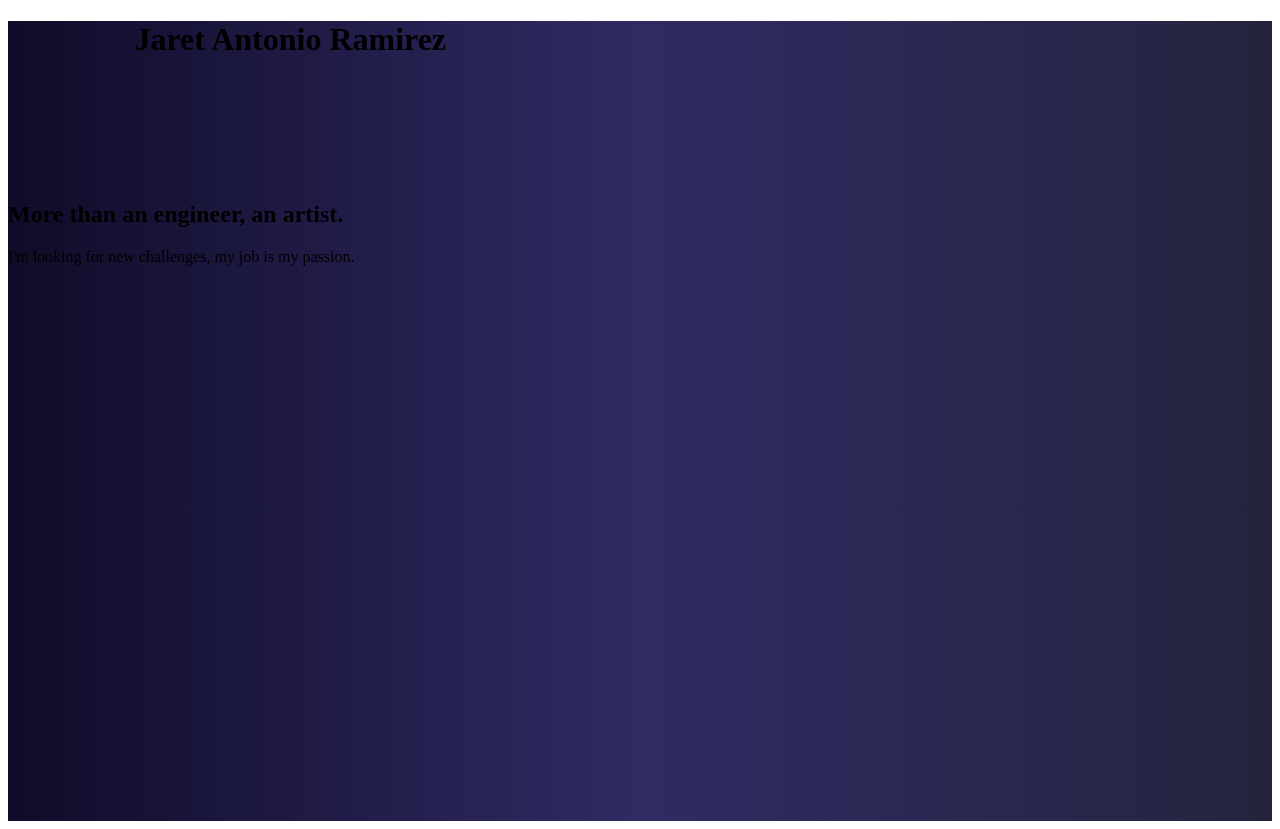
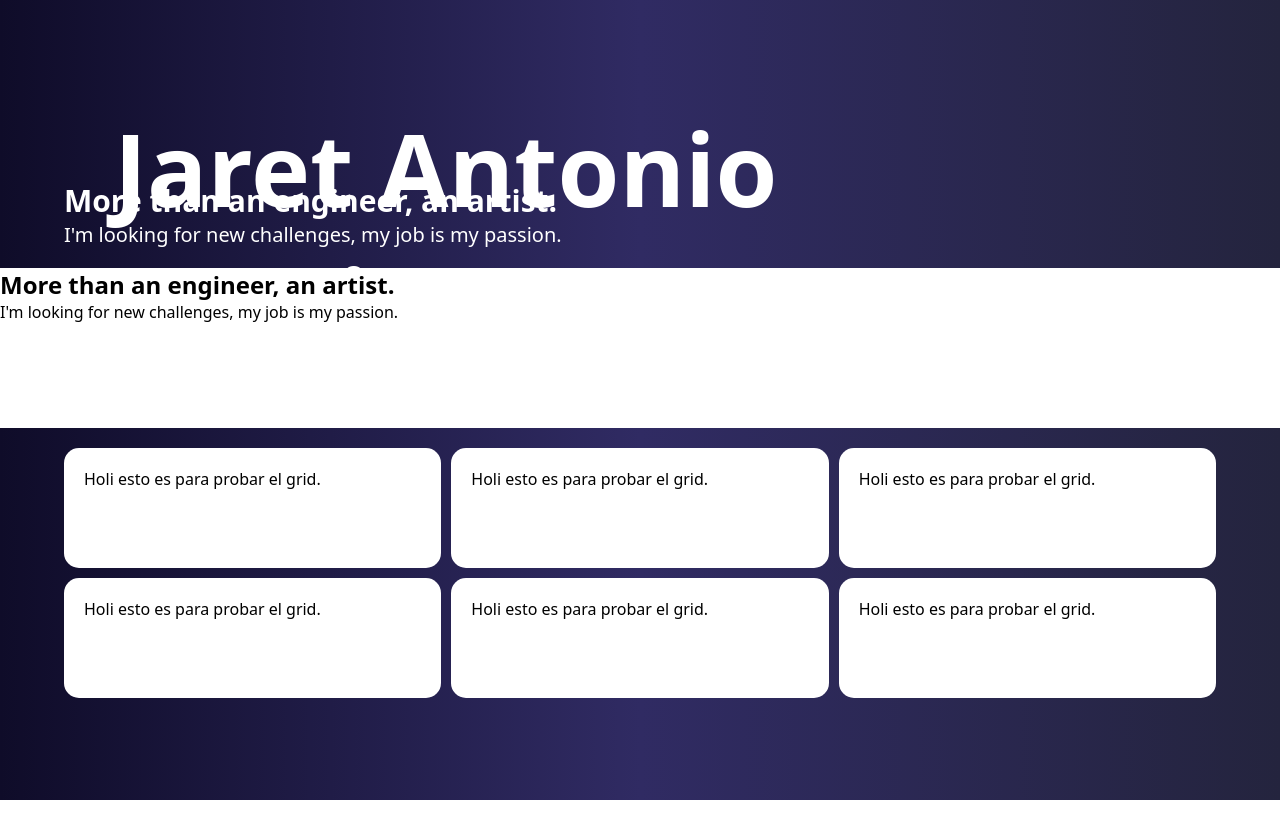
Before and after one commit to TlatoaniUwU/me.github.io, a plain HTML site: page index.html in a window 1280 px wide. After the commit the page ends 800 px from the top, so only its background shows below. Drawn offline with Linux system fonts and the light colour scheme.

Commit message:
Update 1

```diff
--- a/Resources/styles/style_main.css
+++ b/Resources/styles/style_main.css
@@ -1,11 +1,68 @@
-.background-1{
+*{
+    margin: 0;
+    padding: 0;
+    box-sizing: 0;
+    text-decoration: none;
+}
+body{
     background: linear-gradient(to right, #0f0c29, #302b63, #24243e);
-    height: 100vh;
-    width: 100%;
+    min-height: 100vh;
+    font-family: system-ui, -apple-system, BlinkMacSystemFont, 'Segoe UI', Roboto, Oxygen, Ubuntu, Cantarell, 'Open Sans', 'Helvetica Neue', sans-serif;
 }
 .header-1{
-    width: 80%;
-    height: 20%;
-    padding: auto;
+    width: 90%;
+    height: 20vh;
+    margin: 0px auto;
+    color:white;
+}
+.myName{
+    padding: 100px 50px;
+    font-size: 100px;
+    font-weight: bold;
+}
+.outside-a-box{
+    width: 90%;
     margin: 20px auto;
+    font-size: 20px;
+    font-weight:lighter;
+    color: white;
 }
+.sec-1{
+    width: 100%;
+    height: 20vh;
+    margin: 20px 0px;
+    background-color: white;
+}
+.cont-grid-3{
+    width: 90%;
+    margin: 10px auto;
+    display: grid;
+    grid-template-columns: auto auto auto;
+    column-gap: 10px;
+    row-gap: 10px;
+}
+.element-grid-1{
+    min-height: 10vh;
+    background-color: white;
+    padding: 20px;
+    border-radius: 15px;
+}
+.box-1{
+    width: 100%;
+    min-height: 10vh;
+    margin: 10px auto;
+    background-color: white;
+    padding: 20px;
+    border-radius: 20px;
+    display: block;
+}
+.box-2{
+    width: 40%;
+    min-height: 10vh;
+    align-self: center;
+    margin: 10px auto;
+    display: grid;
+    background-color: white;
+    padding: 20px;
+    border-radius: 20px;
+}
--- a/index.html
+++ b/index.html
@@ -7,17 +7,43 @@
     <title>Jaret A. Ramirez</title>
 </head>
 <body>
-    <div class="background-1">
+    <div>
         <div class="header-1">
-            <h1>Jaret Antonio Ramirez</h1>
+            <h1 class="myName">Jaret Antonio Ramirez</h1>
         </div>
         <div>
-            <section>
+            <section class="outside-a-box">
                 <h2>More than an engineer, an artist.</h2>
                 <p>
                     I'm looking for new challenges, my job is my passion.
                 </p>
             </section>
+            <section class="sec-1">
+                <h2>More than an engineer, an artist.</h2>
+                <p>
+                    I'm looking for new challenges, my job is my passion.
+                </p>
+            </section>
+            <section class="cont-grid-3">
+                <div class="element-grid-1">
+                    <p>Holi esto es para probar el grid.</p>
+                </div>
+                <div class="element-grid-1">
+                    <p>Holi esto es para probar el grid.</p>
+                </div>
+                <div class="element-grid-1">
+                    <p>Holi esto es para probar el grid.</p>
+                </div>
+                <div class="element-grid-1">
+                    <p>Holi esto es para probar el grid.</p>
+                </div>
+                <div class="element-grid-1">
+                    <p>Holi esto es para probar el grid.</p>
+                </div>
+                <div class="element-grid-1">
+                    <p>Holi esto es para probar el grid.</p>
+                </div>
+            </section>
         </div>
     </div>
 </body>
```
